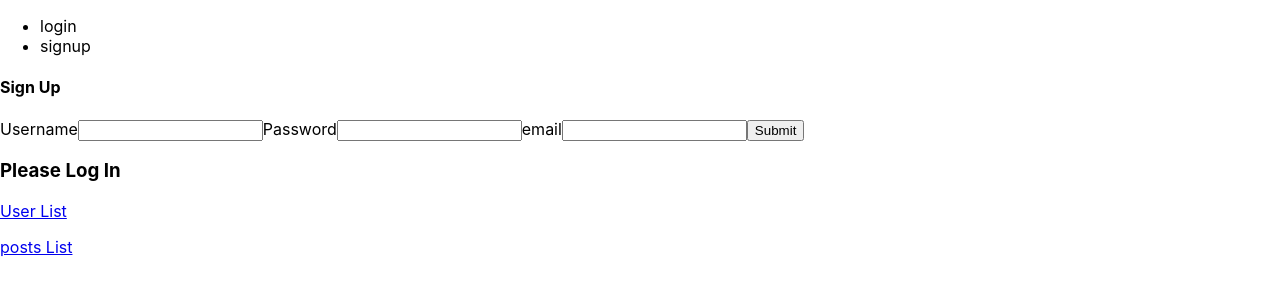
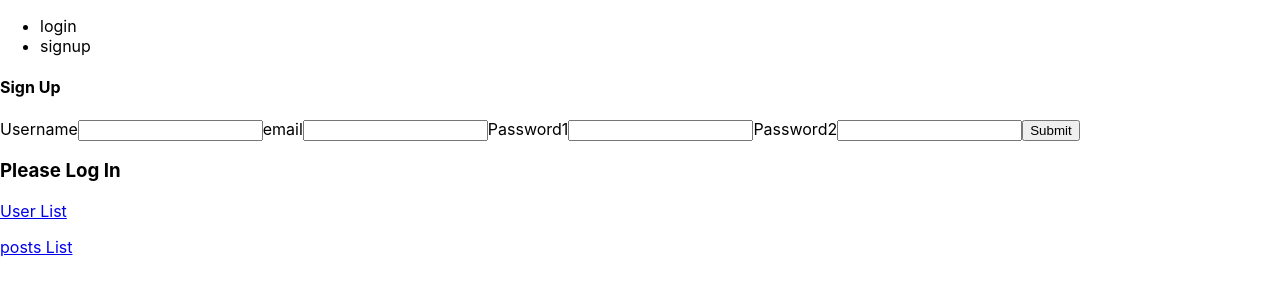
Before and after one commit to komo3344/drf, a React (Create React App) app in the folder drfx/front-react/: page / in a window 1280 px wide. Both pictures are taken after a click on the item "signup". Shown: the top 300 px of the page. Built offline with nearby package versions, Linux system fonts and the light colour scheme.

Commit message:
회원가입 구현 완료 (유효성 검사 확인해야함)

```diff
--- a/drfx/front-react/src/pages/SignupForm.js
+++ b/drfx/front-react/src/pages/SignupForm.js
@@ -28,13 +28,6 @@ class SignupForm extends React.Component {
           value={this.state.username}
           onChange={this.handle_change}
         />
-        <label htmlFor="password">Password</label>
-        <input
-          type="password"
-          name="password"
-          value={this.state.password}
-          onChange={this.handle_change}
-        />
         <label htmlFor="email">email</label>
         <input
           type="email"
@@ -42,6 +35,21 @@ class SignupForm extends React.Component {
           value={this.state.email}
           onChange={this.handle_change}
         />
+        <label htmlFor="password1">Password1</label>
+        <input
+          type="password"
+          name="password1"
+          value={this.state.password1}
+          onChange={this.handle_change}
+        />
+        <label htmlFor="password2">Password2</label>
+        <input
+          type="password"
+          name="password2"
+          value={this.state.password2}
+          onChange={this.handle_change}
+        />
+
         <input type="submit" />
       </form>
     );
--- a/drfx/front-react/src/shared/App.js
+++ b/drfx/front-react/src/shared/App.js
@@ -70,10 +70,11 @@ class App extends Component {
 
     handle_signup = (e, data) => {
         e.preventDefault();
-        fetch('http://127.0.0.1:8000/api/v1/users/', {
+        fetch('http://127.0.0.1:8000/api/v1/rest-auth/registration/', {
             method: 'POST',
             headers: {
-                'Content-Type': 'application/json'
+                'Content-Type': 'application/json',
+                'X-CSRFToken' : document.querySelector('meta[name="csrf-token"]')
             },
             body: JSON.stringify(data)
         })
```
Also changed, not shown: 1 other file (tests, documents, lock files or other folders).
